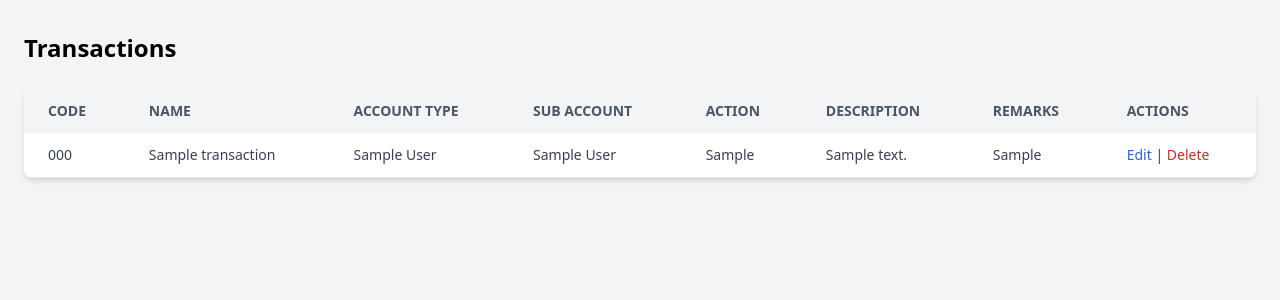
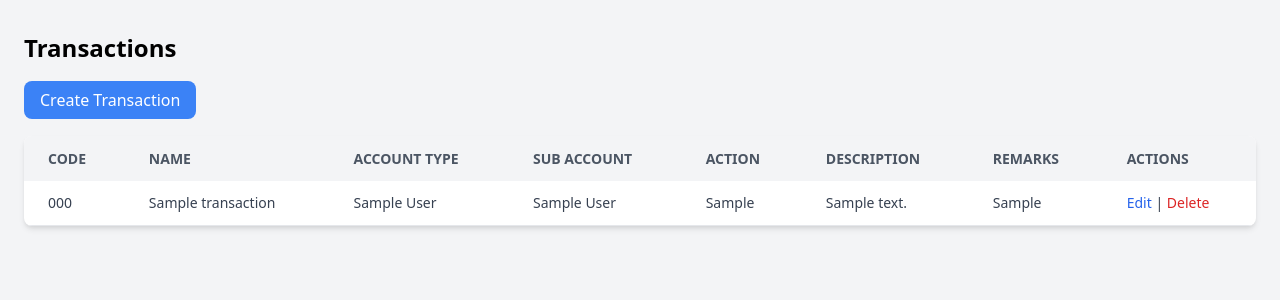
Before and after one commit to raihan-rahoof/ADNOVS, a Django app: page / in a window 1280 px wide. Shown: the top 300 px of the page. Run offline with Django 5.2, Linux system fonts and the light colour scheme; tables that the repository leaves empty hold one stand-in row (values such as "Sample post").

Commit message:
made change

```diff
--- a/crud/settings.py
+++ b/crud/settings.py
@@ -28,7 +28,7 @@ SECRET_KEY = 'django-insecure-1sfu!btc-+ffx^4)b&&8so*x863me#_fzw84m88&el+4nm%f^n
 # SECURITY WARNING: don't run with debug turned on in production!
 DEBUG = True
 
-ALLOWED_HOSTS = ['.vercel.app','.now.sh']
+ALLOWED_HOSTS = ["*" ,".vercel.app", ".now.sh"]
 
 
 # Application definition
--- a/templates/transactions/list.html
+++ b/templates/transactions/list.html
@@ -2,6 +2,14 @@
 
 {% block content %}
   <h1 class="text-2xl font-bold mb-6">Transactions</h1>
+
+  <!-- Button to navigate to the create page -->
+  <div class="mb-6">
+    <a href="{% url 'transaction_create' %}" class="bg-blue-500 text-white py-2 px-4 rounded-lg hover:bg-blue-700">
+      Create Transaction
+    </a>
+  </div>
+
   <div class="bg-white shadow-md rounded-lg overflow-hidden">
     <table class="w-full table-auto border-collapse">
       <thead>
```
